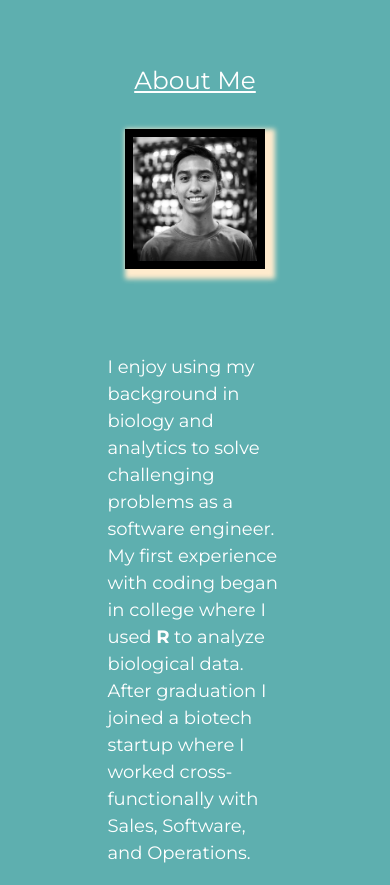
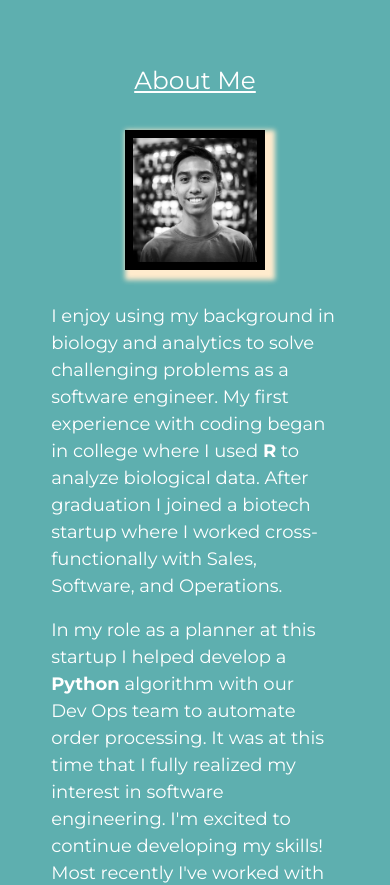
Before and after one commit to austinndo/portfolio, a React (Create React App) app: page / in a window 390 px wide. Shown: the part 880-1765 px from the top of the page. Built offline with nearby package versions, Linux system fonts and the light colour scheme.

Commit message:
Completed sizing and styling of about me mobile section

```diff
--- a/src/App.css
+++ b/src/App.css
@@ -429,8 +429,14 @@ ul {
 
   /********************  About Section *********************/
 
+  .AboutSection {
+    height: fit-content;
+    margin-bottom: 8vh;
+  }
+
   .AboutSection p {
     font-size: 18px;
+    margin: 0 8vw 0 8vw;
   }
 
   .AboutSection h2 {
@@ -443,22 +449,21 @@ ul {
     font-weight: bold;
   }
 
-  .AboutSection {
-    display: flex;
-    flex-direction: column;
-  }
-
   .AboutSplitOne {
     display: flex;
     flex-direction: column-reverse;
-    align-items: center;
+    justify-content: space-between;
+    margin-top: 2vh;
+  }
+
+  .AboutImageContainer {
+    width: 100%;
   }
 
   .AboutImage {
     display: flex;
     justify-content: center;
-    margin-top: -5vh;
-    margin-bottom: 10vh;
+    margin: 2vh 0 4vh 0;
   }
 
   .AboutImage img {
@@ -468,10 +473,16 @@ ul {
     box-shadow: 5px 5px 5px 5px blanchedalmond;
   }
 
+  .AboutParagraphOne {
+    width: 100%;
+  }
+
   .AboutSplitTwo {
     display: flex;
     flex-direction: column;
     justify-content: center;
+    margin-right: 2vw;
+    margin-top: 2vh;
   }
 
   /********************  Projects *********************/
```
